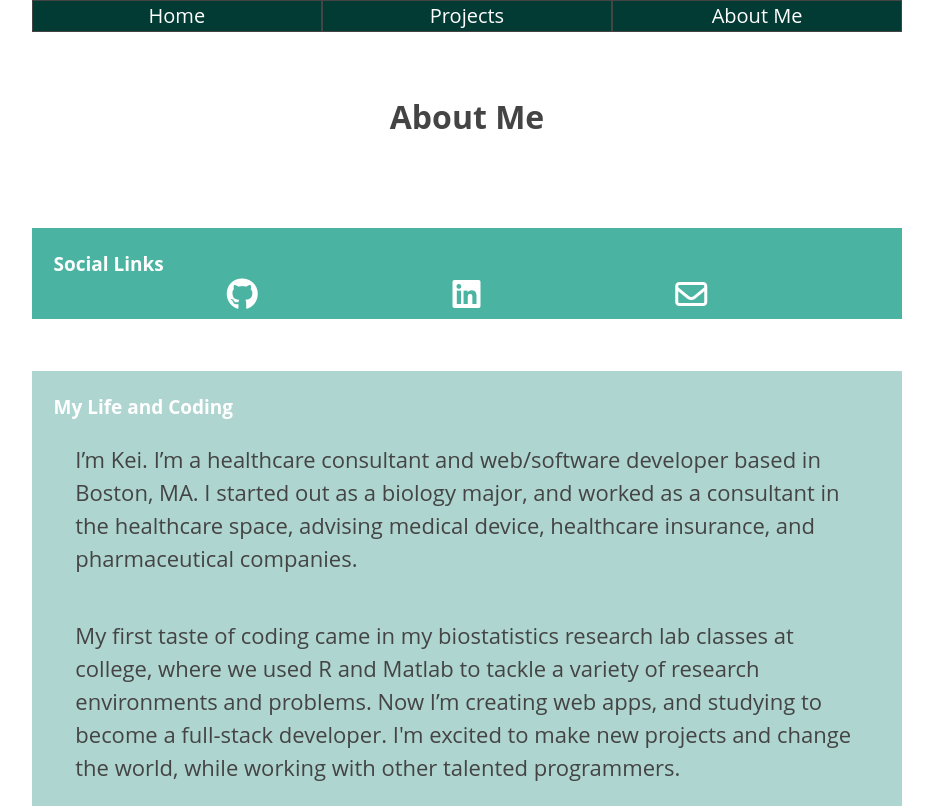
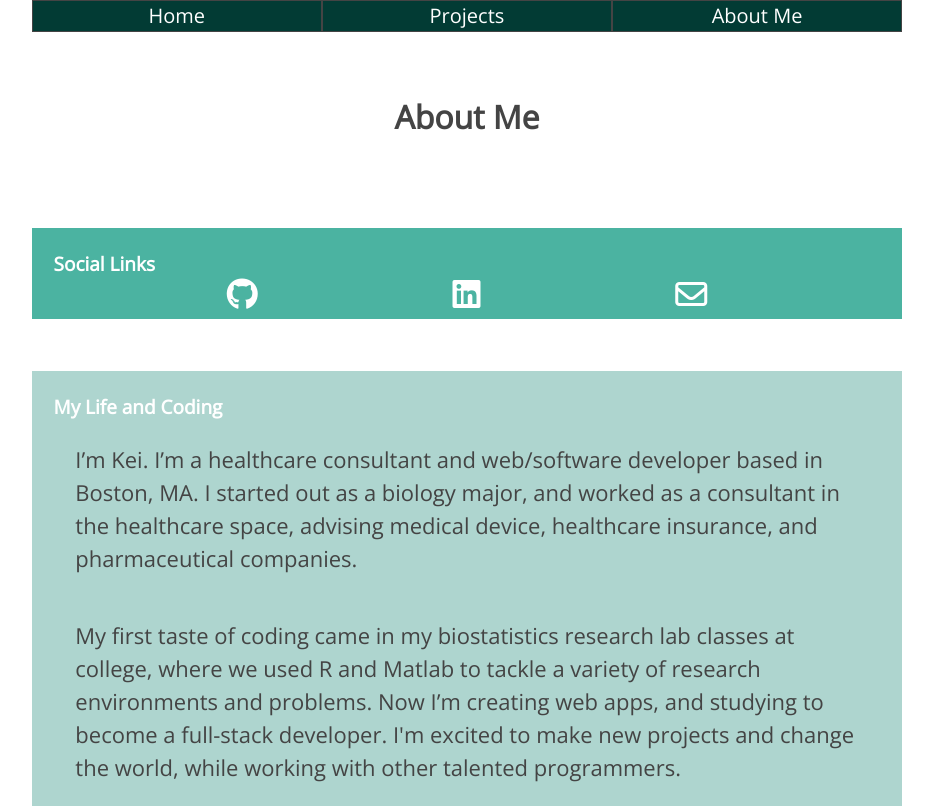
Before and after one commit to keisukeisobe/keisukeisobe.github.io, a plain HTML site: page about-me.html in a window 1280 px wide. Shown: the top 809 px of the page, without its empty margins (173-1106 px from the left). Drawn offline with nearby package versions, Linux system fonts and the light colour scheme.

Commit message:
changed fonts

```diff
--- a/about-me.html
+++ b/about-me.html
@@ -6,6 +6,7 @@
     <link rel="stylesheet" type="text/css" href="https://cdnjs.cloudflare.com/ajax/libs/normalize/8.0.1/normalize.css">
     <link rel="stylesheet" type="text/css" href="main.css">
     <link rel="stylesheet" href="https://maxcdn.bootstrapcdn.com/font-awesome/4.4.0/css/font-awesome.min.css">
+    <link href="https://fonts.googleapis.com/css?family=Open+Sans&display=swap" rel="stylesheet">
     <link rel="stylesheet" href="https://cdn.rawgit.com/konpa/devicon/df6431e323547add1b4cf45992913f15286456d3/devicon.min.css">
     <script src="https://kit.fontawesome.com/d195b078d0.js" crossorigin="anonymous"></script>
 </head>
```
Also changed, not shown: index.html (+1 -0 lines), projects.html (+1 -0 lines).
